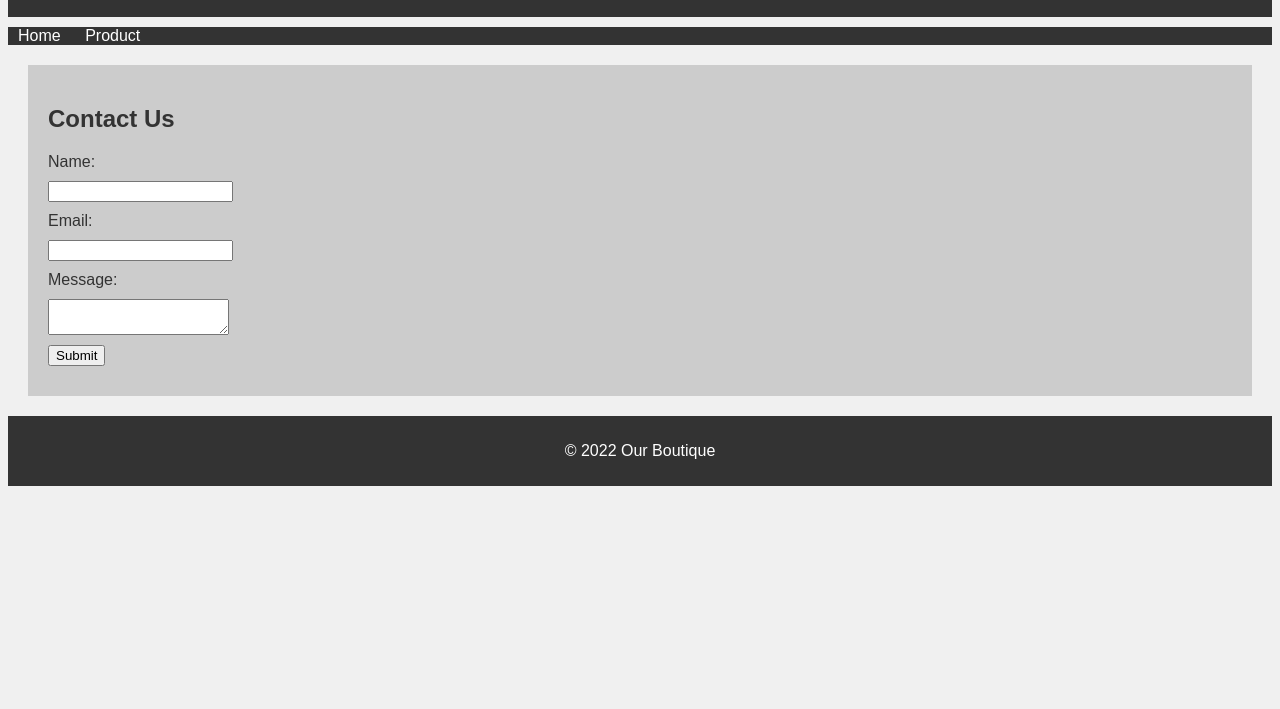
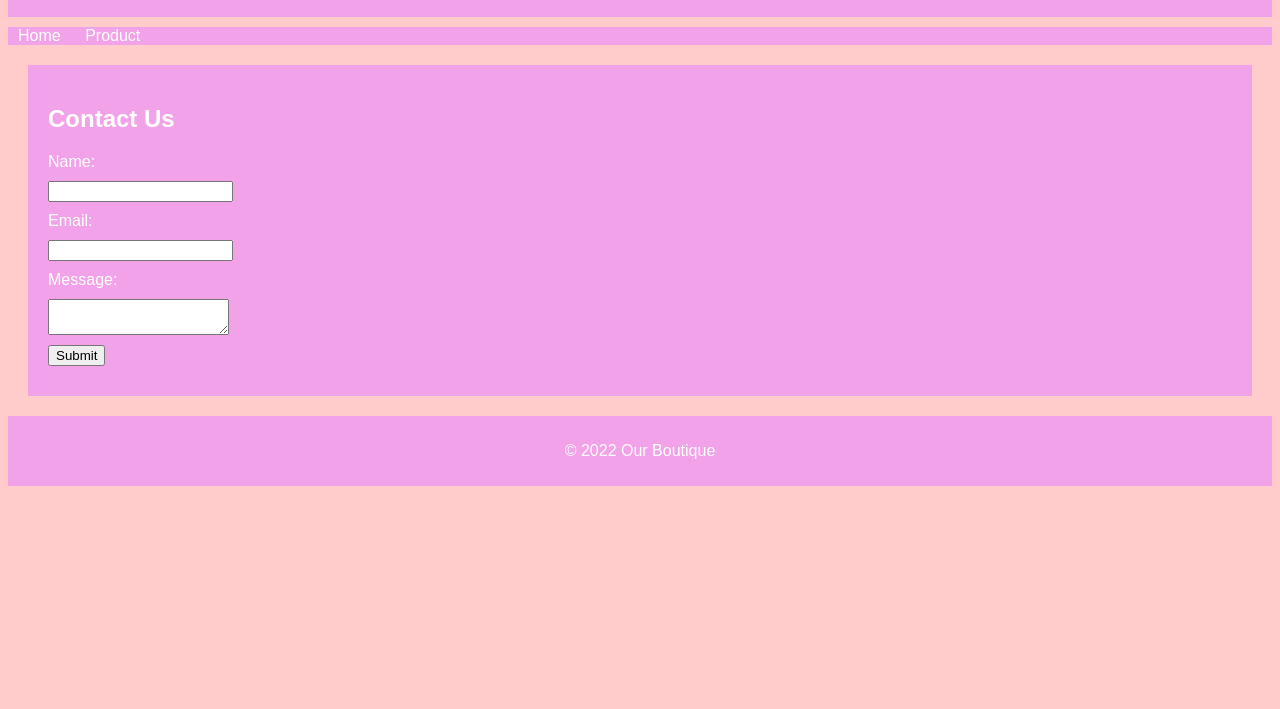
Before and after one commit to happy-1310/githubcopilot-errorfixing, a plain HTML site: page index.html in a window 1280 px wide. Shown: the part 91-800 px from the top of the page. Drawn offline with Linux system fonts and the light colour scheme.

Commit message:
Update index.html

```diff
--- a/index.html
+++ b/index.html
@@ -1,21 +1,20 @@
 <!DOCTYPE html>
-<html>
+<html lang="en">
 <head>
-    <title>Our Boutique - Home</title>
     <style>
         body {
-            background-color: #f0f0f0;
+            background-color: #ffcccb;
             font-family: Arial, sans-serif;
         }
         .header, .footer {
-            background-color: #333;
+            background-color: #f2a2e8;
             color: white;
             text-align: center;
             padding: 10px;
         }
         .nav {
             margin: 10px 0;
-            background-color: #333;
+            background-color: #f2a2e8;
         }
         .nav a {
             margin: 0 10px;
@@ -25,8 +24,8 @@
         form {
             margin: 20px;
             padding: 20px;
-            background-color: #ccc;
-            color: #333;
+            background-color: #f2a2e8;
+            color: white;
         }
         form input, form textarea {
             display: block;
```
